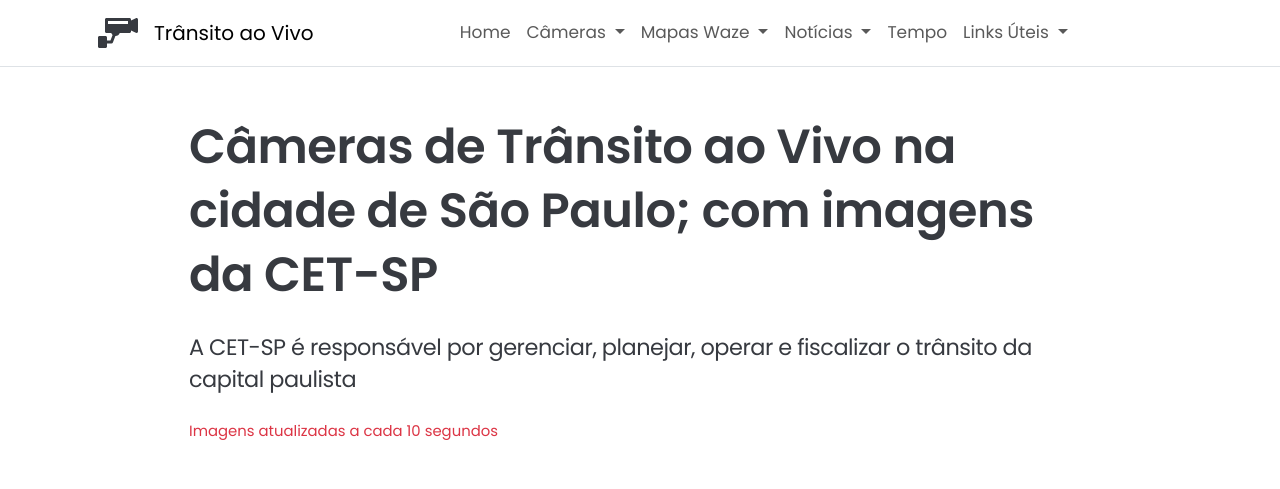
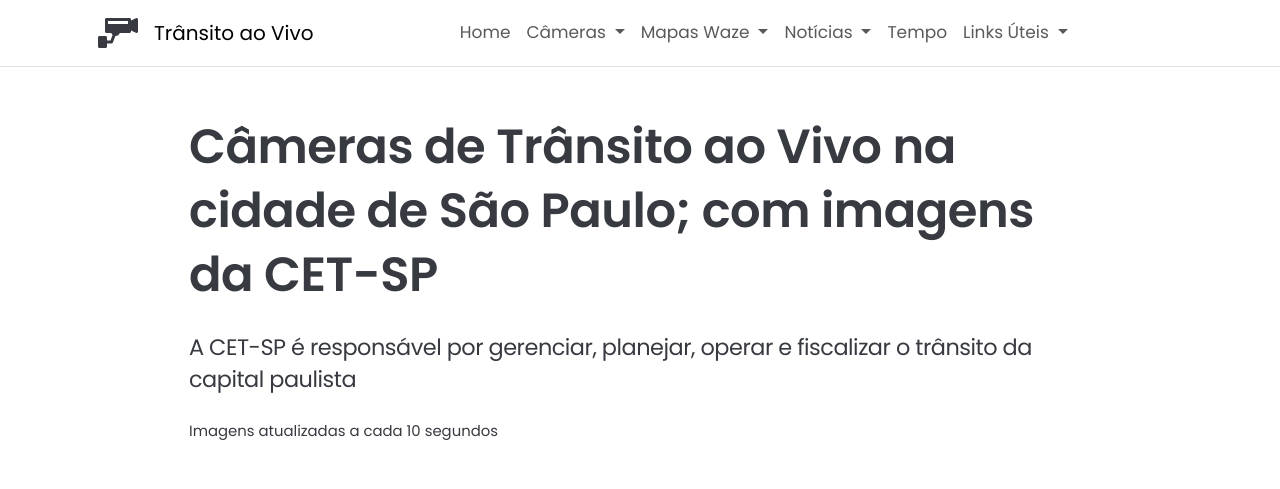
Before and after one commit to Sergio-Damm/transitoaovivo, a Jekyll site: the page built from pages/transito-cetsp-2/index.html, in a window 1280 px wide. Shown: the top 489 px of the page. Built offline with Jekyll 4.4.1, drawn with Linux system fonts in a browser that asks for light colours; comment, search, counter and statistics services are not loaded; grey boxes are pictures that could not be loaded.

Commit message:
removed text-muted h2

```diff
--- a/pages/transito-cetsp-1/index.html
+++ b/pages/transito-cetsp-1/index.html
@@ -17,7 +17,7 @@
 			<h2 class="content-h3-title">A CET-SP é responsável por gerenciar, planejar, operar e fiscalizar o trânsito da capital paulista</h2>
 		</div>
 		<div class="col-12 col-md-10 mx-auto pt-3">
-			<p class="small text-muted mb-0">Imagens atualizadas a cada 10 segundos</p>
+			<p class="small mb-0">Imagens atualizadas a cada 10 segundos</p>
 		</div>
 	</div>
 </section>
--- a/pages/transito-cetsp-2/index.html
+++ b/pages/transito-cetsp-2/index.html
@@ -17,7 +17,7 @@
 			<h2 class="content-h3-title">A CET-SP é responsável por gerenciar, planejar, operar e fiscalizar o trânsito da capital paulista</h2>
 		</div>
 		<div class="col-12 col-md-10 mx-auto pt-3">
-			<p class="small text-danger mb-0">Imagens atualizadas a cada 10 segundos</p>
+			<p class="small mb-0">Imagens atualizadas a cada 10 segundos</p>
 		</div>
 	</div>
 </section>
--- a/pages/transito-cetsp-3/index.html
+++ b/pages/transito-cetsp-3/index.html
@@ -17,7 +17,7 @@
 			<h2 class="content-h3-title">A CET-SP é responsável por gerenciar, planejar, operar e fiscalizar o trânsito da capital paulista</h2>
 		</div>
 		<div class="col-12 col-md-10 mx-auto pt-3">
-			<p class="small text-danger mb-0">Imagens atualizadas a cada 5 segundos</p>
+			<p class="small mb-0">Imagens atualizadas a cada 5 segundos</p>
 		</div>
 	</div>
 </section>
--- a/pages/transito-rio-de-janeiro/index.html
+++ b/pages/transito-rio-de-janeiro/index.html
@@ -14,7 +14,7 @@
 			<h1 class="content-h1-title">Câmeras de Trânsito ao Vivo nas cidades do Rio de Janeiro e Niterói</h1>
 		</div>
 		<div class="col-12 col-md-10 mx-auto pt-3">
-			<h2 class="fs-5">A COR.Rio disponibiliza imagens de trânsito na cidade do Rio de Janeiro pelo aplicativo <a class="link-externo" href="https://cor.rio/app/" target="_blank" rel="noopener noreferrer">COR.Rio</a></h2>
+			<h2 class="content-h3-title">A COR.Rio disponibiliza imagens de trânsito na cidade do Rio de Janeiro pelo aplicativo <a class="link-externo" href="https://cor.rio/app/" target="_blank" rel="noopener noreferrer">COR.Rio</a></h2>
 		</div>
 	</div>
 </section>
```
